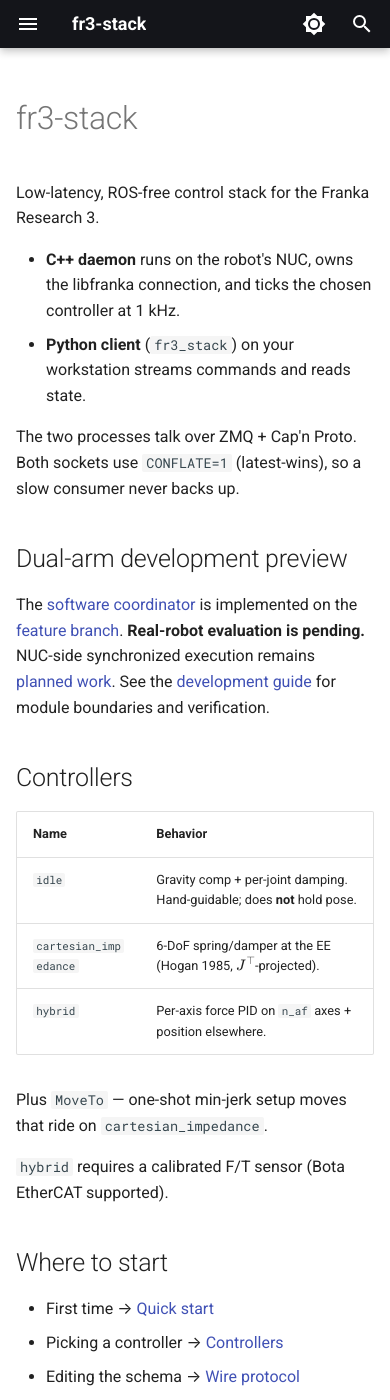
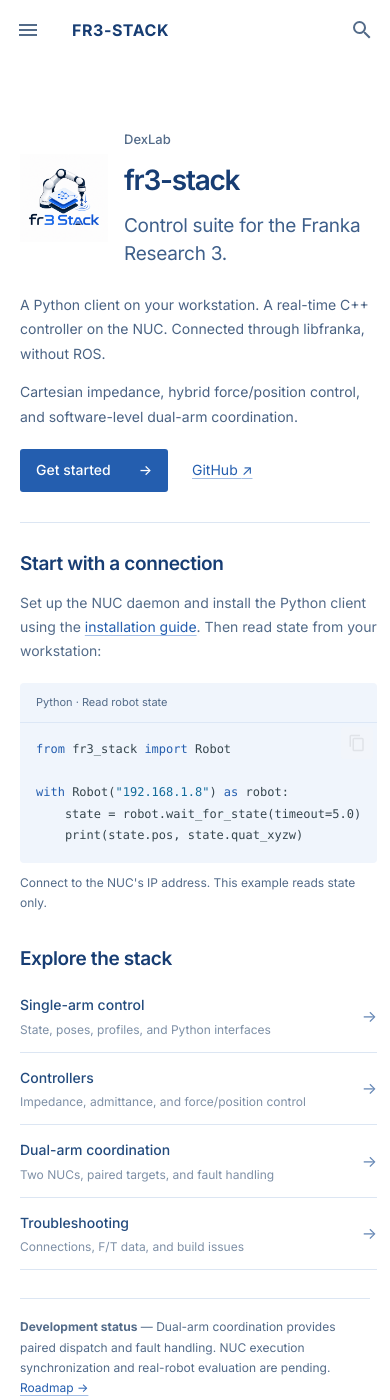
Before and after one commit to Robot-Dexterity-Lab/fr3_stack, an MkDocs documentation site: the page built from docs/index.md, in a window 390 px wide and 1400 px high. Built offline with MkDocs 1.6.1 and Material for MkDocs 9.7.7, drawn with Linux system fonts in a browser that asks for light colours; comment, search, counter and statistics services are not loaded; some of the changed text lies outside the part shown.

```diff
--- a/docs/index.md
+++ b/docs/index.md
@@ -1,35 +1,46 @@
-# fr3-stack
+---
+hide:
+  - navigation
+  - toc
+---
 
-Low-latency, ROS-free control stack for the Franka Research 3.
+<div class="project-home">
+  <header class="project-intro">
+    <div class="project-heading">
+      <img class="project-logo" src="assets/fr3-stack.jpg" alt="" width="128" height="128">
+      <div class="project-brand">
+        <p class="project-byline">DexLab</p>
+        <h1>fr3-stack</h1>
+        <p class="project-description">Control suite for the <br>Franka Research 3.</p>
+      </div>
+    </div>
+    <div class="project-summary">
+      <p>A Python client on your workstation. A real-time C++ controller on the NUC. Connected through libfranka, without ROS.</p>
+      <p>Cartesian impedance, hybrid force/position control, and software-level dual-arm coordination.</p>
+      <div class="project-actions"><a class="project-primary" href="quickstart.html">Get started <span aria-hidden="true">→</span></a><a href="https://github.com/Robot-Dexterity-Lab/fr3_stack">GitHub <span aria-hidden="true">↗</span></a></div>
+    </div>
+  </header>
+  <div class="project-resources">
+    <section class="project-start">
+      <h2>Start with a connection</h2>
+      <p>Set up the NUC daemon and install the Python client using the <a href="quickstart.html">installation guide</a>. Then read state from your workstation:</p>
+      <div class="project-code"><span class="code-label">Python · Read robot state</span><pre><code><span class="code-keyword">from</span> fr3_stack <span class="code-keyword">import</span> Robot
 
-- **C++ daemon** runs on the robot's NUC, owns the libfranka connection, and ticks the chosen controller at 1 kHz.
-- **Python client** (`fr3_stack`) on your workstation streams commands and reads state.
-
-The two processes talk over ZMQ + Cap'n Proto. Both sockets use `CONFLATE=1` (latest-wins), so a slow consumer never backs up.
-
-## Dual-arm development preview
-
-The [software coordinator](dual-arm.md) is implemented on the
-[feature branch](https://github.com/Robot-Dexterity-Lab/fr3_stack/tree/feat/dual-arm-coordinator).
-**Real-robot evaluation is pending.** NUC-side synchronized execution remains
-[planned work](dual-arm-coordination-plan.md). See the
-[development guide](development.md) for module boundaries and verification.
-
-## Controllers
-
-| Name                  | Behavior                                                              |
-| --------------------- | --------------------------------------------------------------------- |
-| `idle`                | Gravity comp + per-joint damping. Hand-guidable; does **not** hold pose. |
-| `cartesian_impedance` | 6-DoF spring/damper at the EE (Hogan 1985, $J^{\top}$-projected).     |
-| `hybrid`              | Per-axis force PID on `n_af` axes + position elsewhere.               |
-
-Plus `MoveTo` — one-shot min-jerk setup moves that ride on `cartesian_impedance`.
-
-`hybrid` requires a calibrated F/T sensor (Bota EtherCAT supported).
-
-## Where to start
-
-- First time → [Quick start](quickstart.md)
-- Picking a controller → [Controllers](controllers.md)
-- Editing the schema → [Wire protocol](wire.md)
-- How the pieces fit → [Architecture](architecture.md)
+<span class="code-keyword">with</span> Robot(<span class="code-string">"192.168.1.8"</span>) <span class="code-keyword">as</span> robot:
+    state = robot.wait_for_state(timeout=5.0)
+    print(state.pos, state.quat_xyzw)</code></pre></div>
+      <p class="project-note">Connect to the NUC's IP address. This example reads state only.</p>
+    </section>
+    <section class="project-guides">
+      <h2>Explore the stack</h2>
+      <a class="guide-row" href="single-arm.html"><span><strong>Single-arm control</strong><small>State, poses, profiles, and Python interfaces</small></span><span aria-hidden="true">→</span></a>
+      <a class="guide-row" href="controllers.html"><span><strong>Controllers</strong><small>Impedance, admittance, and force/position control</small></span><span aria-hidden="true">→</span></a>
+      <a class="guide-row" href="dual-arm.html"><span><strong>Dual-arm coordination</strong><small>Two NUCs, paired targets, and fault handling</small></span><span aria-hidden="true">→</span></a>
+      <a class="guide-row" href="troubleshooting.html"><span><strong>Troubleshooting</strong><small>Connections, F/T data, and build issues</small></span><span aria-hidden="true">→</span></a>
+    </section>
+  </div>
+  <footer class="project-bottom">
+    <p><strong>Development status</strong> — Dual-arm coordination provides paired dispatch and fault handling. NUC execution synchronization and real-robot evaluation are pending. <a href="dual-arm-coordination-plan.html">Roadmap →</a></p>
+    <p><a href="development.html">Contributing</a> · <a href="https://github.com/Robot-Dexterity-Lab/fr3_stack/blob/main/AGENTS.md">Agent guide</a> · <a href="https://github.com/Robot-Dexterity-Lab/fr3_stack/issues">Report an issue</a></p>
+  </footer>
+</div>
--- /dev/null
+++ b/docs/stylesheets/extra.css
@@ -0,0 +1,100 @@
+@font-face { font-family: Inter; font-style: normal; font-weight: 400; font-display: swap; src: url("../assets/fonts/inter-400.ttf") format("truetype"); }
+@font-face { font-family: Inter; font-style: normal; font-weight: 500; font-display: swap; src: url("../assets/fonts/inter-500.ttf") format("truetype"); }
+@font-face { font-family: Inter; font-style: normal; font-weight: 600; font-display: swap; src: url("../assets/fonts/inter-600.ttf") format("truetype"); }
+@font-face { font-family: Inter; font-style: normal; font-weight: 700; font-display: swap; src: url("../assets/fonts/inter-700.ttf") format("truetype"); }
+
+/* Shared typography, navigation, and reading surfaces. */
+:root {
+  --md-primary-fg-color: #173d73;
+  --md-accent-fg-color: #245eaf;
+  --md-typeset-a-color: #245eaf;
+  --md-default-fg-color: #283c57;
+  --md-default-bg-color: #fff;
+  --md-code-bg-color: #f0f5fc;
+  --md-text-font: Inter, -apple-system, BlinkMacSystemFont, "Segoe UI", sans-serif;
+  --md-code-font: "SFMono-Regular", Consolas, monospace;
+  --site-muted: #536b89;
+  --site-rule: #dce6f3;
+}
+.md-grid { max-width: 58rem; }
+.md-header { background: #fff; color: #173d73; box-shadow: none; }
+.md-header__inner { min-height: 3rem; }
+.md-header__title { font-weight: 600; font-size: 16px; letter-spacing: .035em; }
+.md-header__button.md-logo { display: none; }
+.md-header .md-icon { color: #536b89; }
+.md-tabs { background: #fff; color: #355781; border-bottom: 1px solid var(--site-rule); }
+.md-tabs__link { font-size: 13px; opacity: .8; }
+.md-tabs__item--active .md-tabs__link { opacity: 1; font-weight: 600; }
+.md-tabs__item--active { border-bottom: 2px solid #2d65b8; }
+.md-search__form { background: #f0f5fc; border-radius: 4px; }
+.md-search__input { color: #283c57; }
+.md-search__input::placeholder { color: #536b89; }
+.md-typeset { font-size: 16px; line-height: 1.75; }
+.md-typeset a { color: #245eaf; text-decoration: underline; text-decoration-color: #a3bee5; text-underline-offset: 3px; }
+.md-typeset a:hover { color: #163c77; text-decoration-color: currentColor; }
+.md-typeset h1 { color: #173d73; font-size: 32px; font-weight: 600; line-height: 1.25; letter-spacing: -.035em; margin-bottom: 28px; }
+.md-typeset h2 { color: #173d73; font-size: 23px; font-weight: 600; line-height: 1.35; letter-spacing: -.02em; margin-top: 44px; padding-top: 4px; }
+.md-typeset h3 { color: #234b7e; font-size: 18px; font-weight: 600; margin-top: 28px; }
+.md-typeset table:not([class]) { box-shadow: none; font-size: 13px; border: 1px solid var(--site-rule); border-radius: 0; }
+.md-typeset table:not([class]) th { background: #f3f7fd; padding: 12px 16px; }
+.md-typeset table:not([class]) td { padding: 12px 16px; }
+.md-typeset pre > code { border-radius: 3px; font-size: 13px; line-height: 1.7; }
+.md-typeset .admonition { box-shadow: none; border-radius: 3px; font-size: 14px; }
+.md-nav { font-size: 13px; line-height: 1.5; }
+.md-nav__title { color: #173d73; }
+.md-nav__link--active { font-weight: 600; }
+.md-sidebar--secondary .md-nav { border-left: 1px solid var(--site-rule); }
+.md-footer, .md-footer-meta { background: #f3f7fd; color: #355781; }
+.md-typeset a:focus-visible { outline: 2px solid #245eaf; outline-offset: 4px; }
+
+/* Overview: an editorial project page, aligned to the same site grid. */
+.md-content:has(.project-home) { width: 100%; margin: 0 auto; }
+.md-content:has(.project-home) .md-content__inner { margin: 0 24px; padding: 0; }
+.project-intro { display: grid; grid-template-columns: 1fr 1.1fr; gap: 72px; padding: 52px 0 44px; align-items: center; }
+.project-heading { display: grid; grid-template-columns: 128px minmax(0, 1fr); align-items: center; gap: 22px; }
+.project-logo { display: block; width: 128px; height: 128px; object-fit: contain; }
+.project-home .project-byline { font-size: 13px; font-weight: 500; color: var(--site-muted); margin: 0 0 14px; }
+.project-home h1 { font-size: 44px; font-weight: 600; letter-spacing: -.045em; line-height: 1.1; margin: 0 0 16px; }
+.project-home .project-description { font-size: 21px; line-height: 1.5; color: #3f608b; letter-spacing: -.015em; margin: 0; }
+.project-summary > p { color: #4a6384; font-size: 15px; line-height: 1.75; margin: 0 0 14px; }
+.project-actions { display: flex; align-items: center; gap: 24px; margin-top: 24px; font-size: 14px; }
+.project-home .project-primary { display: inline-flex; align-items: center; gap: 28px; background: #245eaf; color: #fff; border-radius: 3px; padding: 9px 16px; text-decoration: none; font-weight: 500; }
+.project-home .project-primary:hover { background: #194b94; }
+.project-home h2 { font-size: 19px; letter-spacing: -.02em; line-height: 1.4; margin: 0; padding: 0; font-weight: 600; }
+.project-resources { border-top: 1px solid var(--site-rule); display: grid; grid-template-columns: 1.2fr 1fr; gap: 64px; padding: 36px 0; }
+.project-start > p { font-size: 14px; line-height: 1.7; color: var(--site-muted); margin: 14px 0; }
+.project-code { background: #f0f5fc; margin-top: 20px; border-radius: 4px; overflow: hidden; }
+.code-label { display: block; padding: 10px 16px; font-size: 11px; color: var(--site-muted); border-bottom: 1px solid #dce7f6; }
+.project-code pre { margin: 0; }
+.project-code pre code { padding: 16px; background: transparent; font-size: 12px; line-height: 1.8; }
+.code-keyword { color: #245eaf; }
+.code-string { color: #126b9a; }
+.project-home .project-note { font-size: 12px; color: var(--site-muted); margin: 10px 0 0; }
+.project-guides h2 { margin-bottom: 8px; }
+.project-home .guide-row { display: flex; align-items: center; justify-content: space-between; gap: 12px; padding: 13px 0; border-bottom: 1px solid var(--site-rule); color: #234b7e; text-decoration: none; }
+.guide-row strong { display: block; font-size: 14px; font-weight: 500; }
+.guide-row small { display: block; font-size: 12px; line-height: 1.5; color: var(--site-muted); margin-top: 3px; }
+.guide-row > span:last-child { color: #6587b5; }
+.project-home .guide-row:hover { color: #245eaf; border-color: #8bafdf; }
+.project-bottom { border-top: 1px solid var(--site-rule); padding: 18px 0 28px; color: var(--site-muted); font-size: 12px; line-height: 1.7; }
+.project-bottom p { margin: 0 0 10px; }
+
+@media (max-width: 900px) {
+  .project-intro { gap: 36px; }
+  .project-resources { gap: 32px; }
+}
+@media (max-width: 600px) {
+  .md-content:has(.project-home) .md-content__inner { margin: 0 20px; }
+  .project-intro { grid-template-columns: 1fr; gap: 24px; padding: 30px 0; }
+  .project-heading { grid-template-columns: 88px minmax(0, 1fr); gap: 16px; }
+  .project-logo { width: 88px; height: 88px; }
+  .project-home h1 { font-size: 36px; }
+  .project-home .project-description { font-size: 19px; }
+  .project-description br { display: none; }
+  .project-summary > p { font-size: 14px; }
+  .project-actions { margin-top: 20px; }
+  .project-resources { grid-template-columns: 1fr; gap: 32px; padding: 28px 0; }
+  .md-typeset h1 { font-size: 28px; }
+  .md-typeset h2 { font-size: 22px; }
+  .project-home h2 { font-size: 19px; }
+}
--- a/mkdocs.yml
+++ b/mkdocs.yml
@@ -1,6 +1,6 @@
-site_name: fr3-stack
+site_name: FR3-STACK
 site_url: https://robot-dexterity-lab.github.io/fr3_stack/
-site_description: Franka Research 3 control stack — NUC daemon + Python client.
+site_description: Python and C++ tools for Franka Research 3 control, with Cartesian impedance, hybrid force/position control, and dual-arm coordination.
 repo_url: https://github.com/Robot-Dexterity-Lab/fr3_stack
 repo_name: Robot-Dexterity-Lab/fr3_stack
 edit_uri: edit/main/docs/
@@ -14,21 +14,13 @@ exclude_docs: |
 theme:
   name: material
   language: en
+  logo: assets/fr3-stack.jpg
+  favicon: assets/fr3-stack-transparent.png
+  font: false
   palette:
-    - media: "(prefers-color-scheme: light)"
-      scheme: default
-      primary: black
-      accent: cyan
-      toggle:
-        icon: material/brightness-7
-        name: Switch to dark mode
-    - media: "(prefers-color-scheme: dark)"
-      scheme: slate
-      primary: black
-      accent: cyan
-      toggle:
-        icon: material/brightness-4
-        name: Switch to light mode
+    scheme: default
+    primary: custom
+    accent: custom
   features:
     - navigation.tabs
     - navigation.tabs.sticky
@@ -44,14 +36,23 @@ theme:
     repo: fontawesome/brands/github
 
 nav:
-  - Home: index.md
-  - Quick start: quickstart.md
-  - Controllers: controllers.md
-  - Wire protocol: wire.md
-  - Architecture: architecture.md
-  - Dual-arm coordinator: dual-arm.md
-  - Dual-arm plan: dual-arm-coordination-plan.md
-  - Development: development.md
+  - Overview: index.md
+  - Get started:
+      - Installation & connection: quickstart.md
+      - Troubleshooting: troubleshooting.md
+  - Control guides:
+      - Single arm: single-arm.md
+      - Controllers: controllers.md
+      - Dual arm: dual-arm.md
+  - Reference:
+      - Architecture: architecture.md
+      - Wire protocol: wire.md
+  - Development:
+      - Contributing & verification: development.md
+      - Coordination roadmap: dual-arm-coordination-plan.md
+
+extra_css:
+  - stylesheets/extra.css
 
 markdown_extensions:
   - admonition
@@ -80,5 +81,4 @@ extra:
 
 # Math via MathJax (loaded only when arithmatex is used).
 extra_javascript:
-  - https://polyfill.io/v3/polyfill.min.js?features=es6
   - https://cdn.jsdelivr.net/npm/mathjax@3/es5/tex-mml-chtml.js
```
Also changed, not shown: docs/assets/fonts/OFL-Inter.txt (added, +93 -0 lines), docs/assets/logo-source.txt (added, +8 -0 lines), docs/development.md (+2 -4 lines), docs/quickstart.md (+12 -10 lines), docs/single-arm.md (added, +114 -0 lines), docs/troubleshooting.md (added, +61 -0 lines), docs/assets/fonts/inter-400.ttf (added), docs/assets/fonts/inter-500.ttf (added), docs/assets/fonts/inter-600.ttf (added), docs/assets/fonts/inter-700.ttf (added), docs/assets/fr3-stack-transparent.png (added), docs/assets/fr3-stack.jpg (added), 1 other file.
